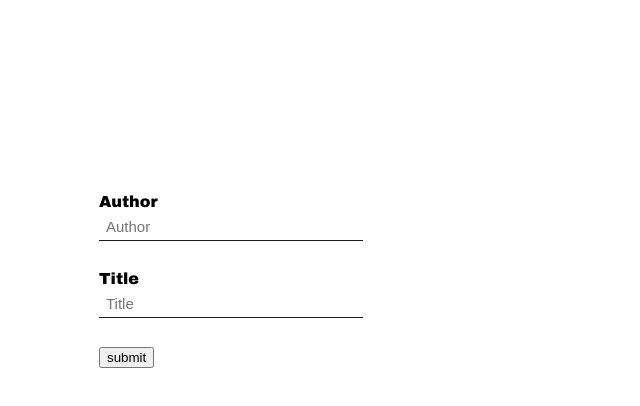
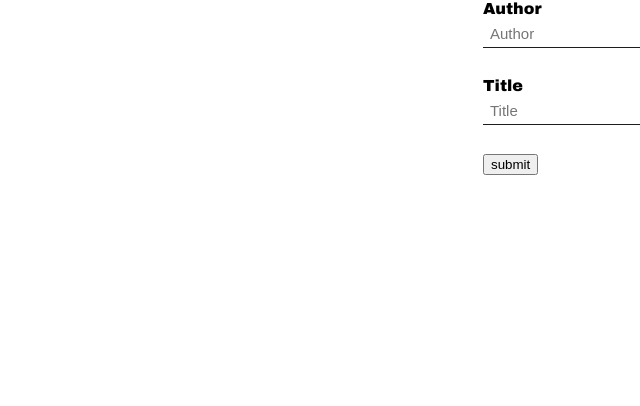
Before and after one commit to RASEM0N/test-library_react.frontend, a React (Create React App) app: page / in a window 1280 px wide. Shown: the top 406 px of the page, without its empty margins (32-672 px from the left). Built offline with nearby package versions, Linux system fonts and the light colour scheme.

Commit message:
Add маршруты

```diff
--- a/package.json
+++ b/package.json
@@ -11,9 +11,11 @@
     "@types/node": "^12.0.0",
     "@types/react": "^17.0.0",
     "@types/react-dom": "^17.0.0",
+    "@types/react-router-dom": "^5.1.7",
     "classnames": "^2.3.1",
     "react": "^17.0.2",
     "react-dom": "^17.0.2",
+    "react-router-dom": "^5.2.0",
     "react-scripts": "4.0.3",
     "typescript": "^4.1.2",
     "web-vitals": "^1.0.1"
--- a/src/hooks/useBook.ts
+++ b/src/hooks/useBook.ts
@@ -1,6 +1,6 @@
 import useLocalStorage from './useLocalStorage'
 import { useCallback, useMemo } from 'react'
-import { Book, FormDataBook } from '../../types'
+import { Book, FormDataBook } from '../types'
 import { booksToString, stringToBooks } from '../utils/dataNormalization'
 import { generationID } from '../utils/generation'
 
--- a/src/index.css
+++ b/src/index.css
@@ -6,8 +6,5 @@ body {
 .wrapper {
     display: flex;
     justify-content: center;
-    align-items: center;
-
-    width: 40vw;
-    height: 70vh;
+    height: 100vh;
 }
--- a/src/index.tsx
+++ b/src/index.tsx
@@ -1,6 +1,12 @@
-import React from "react";
-import ReactDOM from "react-dom";
-import "./index.css";
-import App from "./App";
+import React from 'react'
+import ReactDOM from 'react-dom'
+import './index.css'
+import App from './App'
+import { BrowserRouter } from 'react-router-dom'
 
-ReactDOM.render(<App />, document.getElementById("root"));
+ReactDOM.render(
+    <BrowserRouter>
+        <App />
+    </BrowserRouter>,
+    document.getElementById('root'),
+)
--- a/types/index.ts
+++ b/src/types/index.ts
@@ -7,3 +7,8 @@ export interface FormDataBook {
 export interface Book extends FormDataBook {
     _id: string
 }
+
+export interface FormDataType {
+    title: string
+    author: string
+}
--- a/src/utils/dataNormalization.ts
+++ b/src/utils/dataNormalization.ts
@@ -1,4 +1,4 @@
-import { Book } from '../../types'
+import { Book } from '../types'
 
 export const stringToBooks = (value: string): Book[] => {
     if (typeof value === 'undefined') {
```
Also changed, not shown: 1 other file (tests, documents, lock files or other folders).
